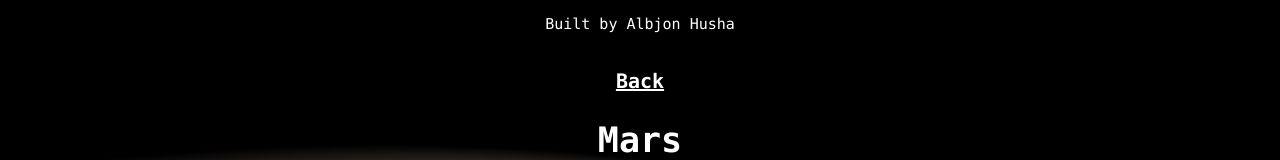
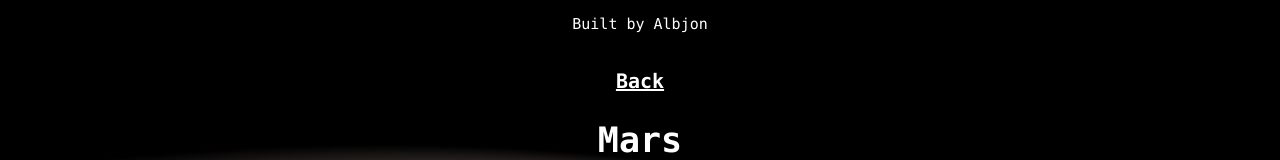
Before and after one commit to a1bjon/Solar-System, a plain HTML site: page mars.html in a window 1280 px wide. Shown: the top 160 px of the page. Drawn offline with Linux system fonts and the light colour scheme; files whose address does not match are found by name.

Commit message:
Update mars.html

```diff
--- a/mars.html
+++ b/mars.html
@@ -7,7 +7,7 @@
     <meta name="description" content="A website containing random facts about the Solar System!">
     <title>Solar System</title>
     <link rel="stylesheet" href="style_mars.css" />
-    <p>Built by Albjon Husha</p>
+    <p>Built by Albjon</p>
     <h1><a href="index.html">Back</a></h1>
 
   </head>
```
